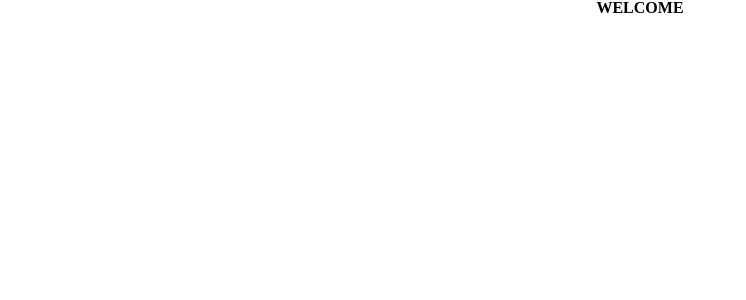
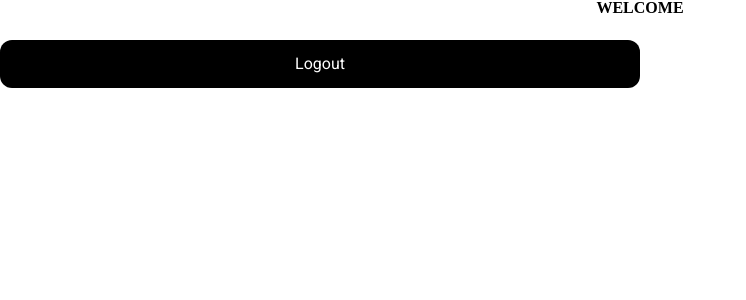
Before and after one commit to Fabio-Alfredo/Clinic-Application-React, a React (Vite) app in the folder frontAuth/: page /home in a window 1280 px wide. Shown: the top 300 px of the page, without its empty margins (0-746 px from the left). Built offline with nearby package versions, Linux system fonts and the light colour scheme; sample sign-in values are in the browser's storage; a web font is replaced by a local one.

Commit message:
add: logout

```diff
--- a/frontAuth/src/page/Home.jsx
+++ b/frontAuth/src/page/Home.jsx
@@ -1,9 +1,19 @@
 import React from 'react';
+import { useNavigate } from 'react-router-dom';
 
 const Home = () => {
+
+    const navigate = useNavigate()
+
+    const handleLogout=()=>{
+        localStorage.removeItem("isAuthenticated")
+        navigate('/')
+    }
+
     return (
         <div>
             <h1 className='text-center font-bold'>WELCOME</h1>
+            <button className="bg-black min-w-[50%] p-4 text-white font-Roboto self-end rounded-xl mt-6 hover:bg-slate-100/70 hover:text-black transition ease-in-out duration-200 hover:ring-2 hover:ring-black"  onClick={handleLogout} type="submit" value="Sign In" >Logout</button>
         </div>
     );
 };
```
